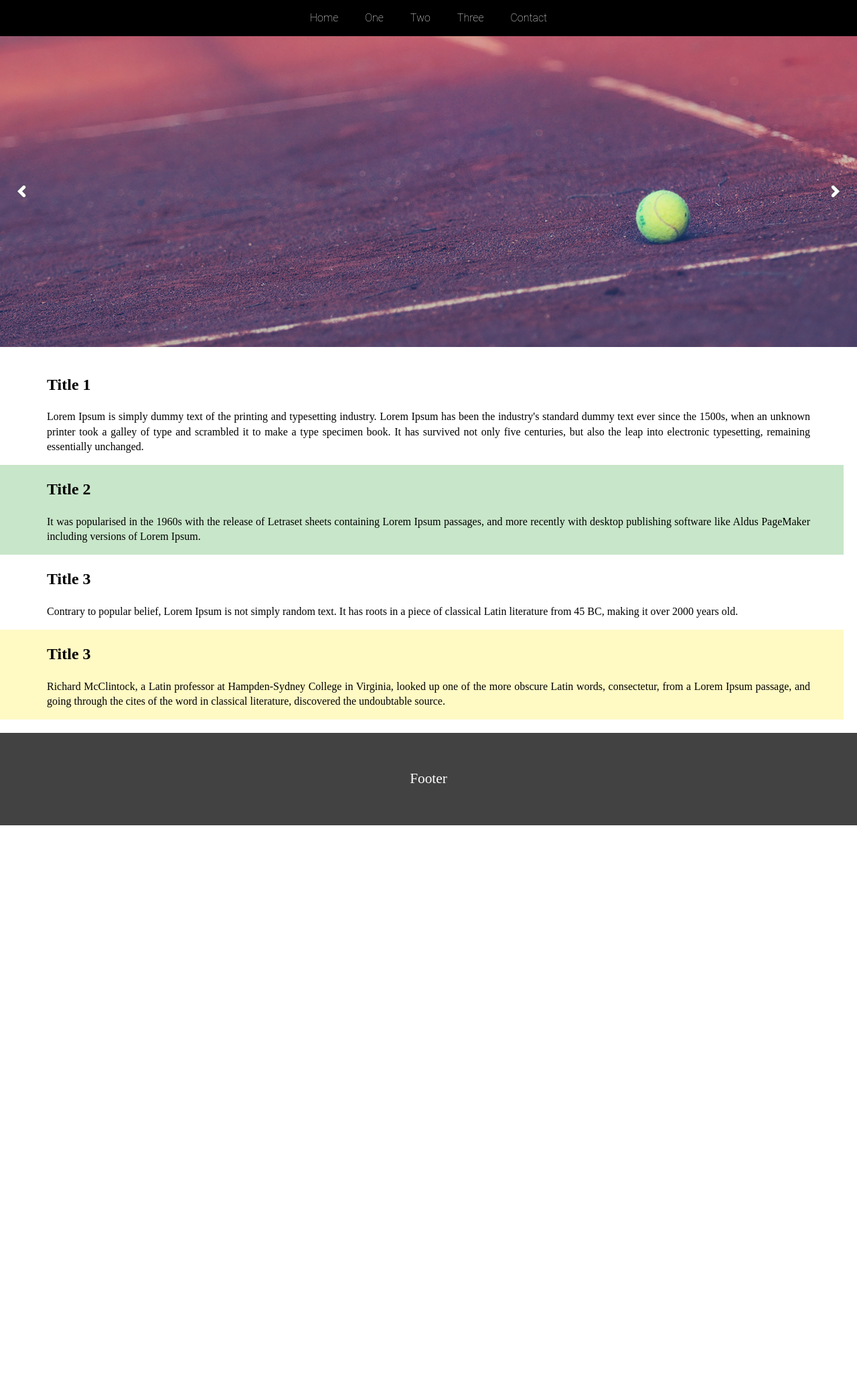
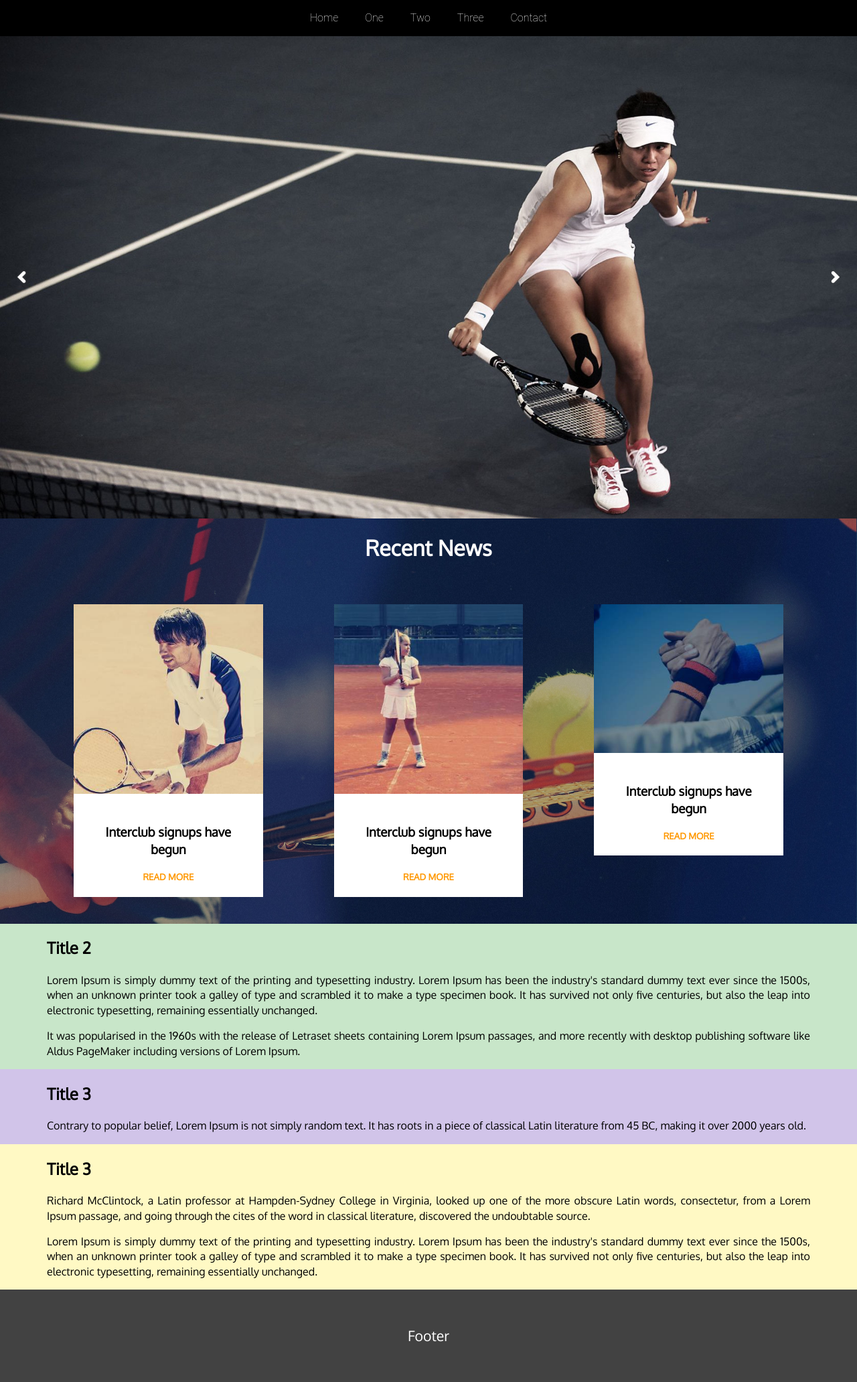
Before and after one commit to SDupZ/tennis, a Django app: page / in a window 1280 px wide. Shown: the whole page at 67% size. Before the commit the page ends 1232 px from the top, so only its background shows below. Run offline with Django 3.2, Linux system fonts and the light colour scheme.

Commit message:
Added recent news section

```diff
--- a/static/css/main.css
+++ b/static/css/main.css
@@ -1969,7 +1969,8 @@ html {
   overflow-y: scroll; }
 
 body {
-  margin: 0; }
+  margin: 0;
+  font-family: 'Oxygen', sans-serif; }
 
 .slick-slider button.slick-prev:before, .slick-slider button.slick-next:before {
   font-family: 'fontello'; }
@@ -1998,14 +1999,22 @@ body {
     margin: 0; }
 
 .section {
-  padding: 20px; }
+  padding-top: 20px;
+  padding-bottom: 20px; }
   .section__thin {
     text-align: justify;
     max-width: 1140px;
-    margin: 0 auto; }
-
-.section_1 {
-  background-color: #BBDEFB; }
+    margin: 0 auto;
+    padding-left: 26px;
+    padding-right: 26px; }
+
+.recent-news {
+  background-image: url("/static/img/temporary/bg_home_1.jpg");
+  background-size: cover;
+  background-position: center center;
+  color: #fff; }
+  .recent-news h1 {
+    text-align: center; }
 
 .section_2 {
   background-color: #C8E6C9; }
@@ -2050,6 +2059,23 @@ body {
 .slick-slider button.slick-next {
   right: 26px; }
 
+.news-card {
+  margin: 40px;
+  background-color: #fff;
+  color: #000;
+  text-align: center; }
+  @media only screen and (max-width: 767px) {
+    .news-card {
+      margin: 10px; } }
+  .news-card img {
+    width: 100%;
+    height: auto; }
+  .news-card h5 {
+    margin: 0;
+    color: #FF9800; }
+  .news-card .news-text {
+    padding: 20px; }
+
 .hero {
   padding: 54px 0;
   text-align: center;
--- a/static/sass/base/_core.scss
+++ b/static/sass/base/_core.scss
@@ -14,4 +14,5 @@ html {
 
 body {
     margin: 0;
+    font-family: 'Oxygen', sans-serif;
 }
--- a/static/sass/base/_settings.scss
+++ b/static/sass/base/_settings.scss
@@ -14,6 +14,8 @@ $bgYellow: #FFF9C4;
 
 $dark: #424242;
 $grey--charcoal: #4c4c4c;
+
+$orange: #FF9800;
 
 
 // /*------------------------------------*\
--- a/static/sass/components/_sections.scss
+++ b/static/sass/components/_sections.scss
@@ -1,16 +1,29 @@
 .section {
-    padding: 20px;
-
     &__thin {
       text-align: justify;
       max-width: 1140px;
       margin: 0 auto;
+
+      padding-left: $gutter;
+      padding-right: $gutter;
     }
+
+    padding-top:20px;
+    padding-bottom:20px;
 }
 
-.section_1 {
-    background-color: $bgBlue;
+
+.recent-news {
+    background-image:url('/static/img/temporary/bg_home_1.jpg');
+    background-size: cover;
+    background-position: center center;
+
+    h1 {
+      text-align: center;
+    }
+    color: $white;
 }
+
 
 .section_2 {
     background-color: $bgGreen;
--- /dev/null
+++ b/static/sass/components/_tiles.scss
@@ -0,0 +1,26 @@
+
+.news-card {
+    margin: 40px;
+    background-color: $white;
+    color: $black;
+    text-align: center;
+
+    @include respond-to(less-tablet) {
+        margin: 10px;
+    }
+
+    img {
+        width: 100%;
+        height: auto;
+    }
+
+    h5 {
+        margin: 0;
+        color: $orange;
+    }
+
+    .news-text{
+        padding: 20px;
+    }
+
+}
--- a/static/sass/main.scss
+++ b/static/sass/main.scss
@@ -17,6 +17,7 @@
 @import 'components/footer';
 @import 'components/sections';
 @import 'components/sliders';
+@import 'components/tiles';
 
 
 // Pages
--- a/templates/base.html
+++ b/templates/base.html
@@ -8,6 +8,8 @@
 
 
         <link rel="stylesheet" href="{% static "css/main.css" %}">
+
+        <link href='https://fonts.googleapis.com/css?family=Oxygen' rel='stylesheet' type='text/css'>
     </head>
     <body>
         {% block main-content %}
--- /dev/null
+++ b/templates/includes/_news-tile.html
@@ -0,0 +1,8 @@
+<div class="news-card">
+    <img src="{{ img }}"/>
+
+    <div class="news-text">
+        <h3>Interclub signups have begun</h3>
+        <h5>READ MORE</h5>
+    </div>
+</div>
--- a/templates/index.html
+++ b/templates/index.html
@@ -12,40 +12,62 @@
 </div>
 
 
-
 <!-- Hero Slider -->
 <div class="hero-slider">
     <div id="heroSlider">
         <div class="image-container">
-          <img src="/static/img/temporary/hero_4.jpg">
+          <img src="/static/img/temporary/hero_2.jpg">
         </div>
 
         <div class="image-container">
           <img src="/static/img/temporary/hero_3.jpg">
         </div>
 
+        <div class="image-container">
+          <img src="/static/img/temporary/hero_4.jpg">
+        </div>
+
     </div>
 </div>
 
-<div class="section">
+
+<!-- Sections -->
 <div class="grid grid--center">
 
-        <!-- Section 1 -->
-        <div class="grid__item one-whole">
-            <div class="section__thin">
-                <h2>Title 1</h2>
-                <p>
-                    Lorem Ipsum is simply dummy text of the printing and typesetting industry. Lorem Ipsum has been the industry's standard dummy text ever since the 1500s, when an unknown printer took a galley of type and scrambled it to make a type specimen book. It has survived not only five centuries, but also the leap into electronic typesetting, remaining essentially unchanged.
-                </p>
+    <!-- Recent News -->
+    <div class="grid__item one-whole recent-news">
+        <div class="section__thin ">
+
+          <h1> Recent News</h1>
+
+            <!-- Recent News Own Grid -->
+            <div class="grid grid--center">
+
+                <div class="grid__item one-whole desktop--one-third mobile--one-half">
+                    {% include 'includes/_news-tile.html' with img="/static/img/temporary/news_1.jpg"%}
+                </div>
+
+                <div class="grid__item one-whole desktop--one-third mobile--one-half">
+                    {% include 'includes/_news-tile.html' with img="/static/img/temporary/news_2.jpg" %}
+                </div>
+
+                <div class="grid__item one-whole desktop--one-third mobile--one-half">
+                    {% include 'includes/_news-tile.html' with img="/static/img/temporary/news_3.jpg"%}
+                </div>
+
+            </div>
+
         </div>
     </div>
-
 
 
     <!-- Section 2 -->
     <div class="grid__item one-whole section_2">
         <div class="section__thin">
             <h2>Title 2</h2>
+            <p>
+                Lorem Ipsum is simply dummy text of the printing and typesetting industry. Lorem Ipsum has been the industry's standard dummy text ever since the 1500s, when an unknown printer took a galley of type and scrambled it to make a type specimen book. It has survived not only five centuries, but also the leap into electronic typesetting, remaining essentially unchanged.
+            </p>
             <p>
                 It was popularised in the 1960s with the release of Letraset sheets containing Lorem Ipsum passages, and more recently with desktop publishing software like Aldus PageMaker including versions of Lorem Ipsum.
             </p>
@@ -54,7 +76,7 @@
 
 
     <!-- Section 3 -->
-        <div class="grid__item one-whole">
+    <div class="grid__item one-whole section_3">
         <div class="section__thin">
             <h2>Title 3</h2>
             <p>
@@ -71,10 +93,12 @@
             <p>
                 Richard McClintock, a Latin professor at Hampden-Sydney College in Virginia, looked up one of the more obscure Latin words, consectetur, from a Lorem Ipsum passage, and going through the cites of the word in classical literature, discovered the undoubtable source.
             </p>
+            <p>
+                Lorem Ipsum is simply dummy text of the printing and typesetting industry. Lorem Ipsum has been the industry's standard dummy text ever since the 1500s, when an unknown printer took a galley of type and scrambled it to make a type specimen book. It has survived not only five centuries, but also the leap into electronic typesetting, remaining essentially unchanged.
+            </p>
         </div>
     </div>
 
-    </div>
 </div>
 
 
```
Also changed, not shown: static/img/temporary/bg_home_1.jpg (added), static/img/temporary/head.jpg (deleted), static/img/temporary/hero_1.jpg, static/img/temporary/hero_2.jpg, static/img/temporary/news_1.jpg (added), static/img/temporary/news_2.jpg (added), static/img/temporary/news_3.jpg (added). Lines whose indentation alone changed are shown as unchanged.
